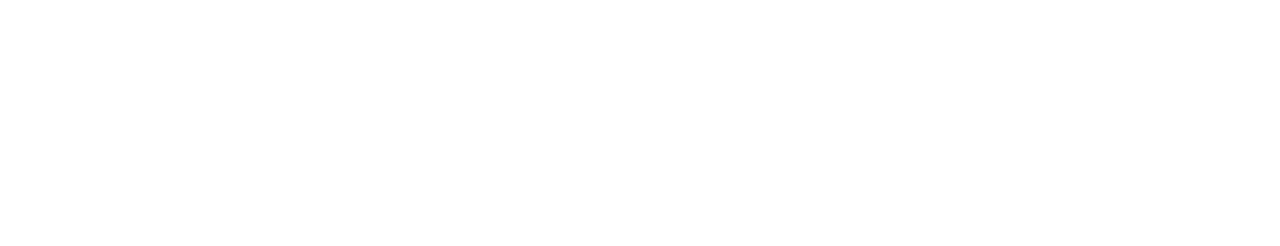
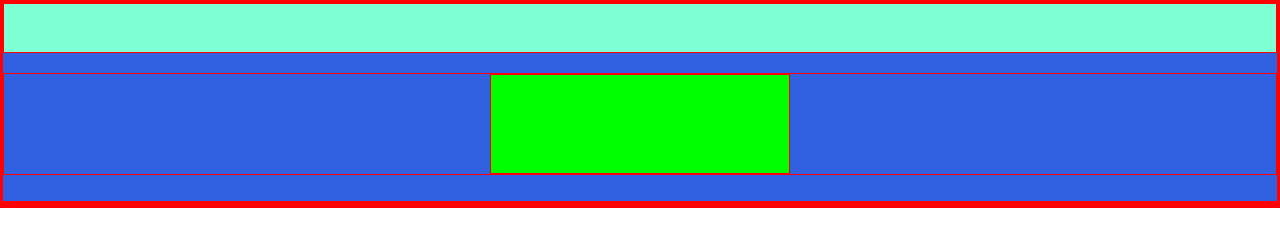
Before and after one commit to NicoloFaccio/htmlcss-struttura-discord, a plain HTML site: page index.html in a window 1280 px wide. Drawn offline with Linux system fonts and the light colour scheme.

Commit message:
working on the header

```diff
--- a/assets/css/style.css
+++ b/assets/css/style.css
@@ -1 +1,31 @@
-* {}
+* {
+    margin: 0;
+    padding: 0;
+    box-sizing: border-box;
+    border: 1px solid red;
+}
+
+header {
+    height: 200px;
+    background-color: #3161E0;
+}
+
+header nav {
+    height: 50px;
+    background-color: aquamarine;
+
+}
+
+header div {
+    width: 300px;
+    height: 100px;
+    background-color: lime;
+    text-align: center;
+    margin-block: 30p
+}
+
+.flex-container {
+    display: flex;
+    justify-content: center;
+    margin-top: 20px;
+}
--- a/index.html
+++ b/index.html
@@ -3,9 +3,26 @@
 <head>
     <meta charset="UTF-8">
     <meta name="viewport" content="width=device-width, initial-scale=1.0">
-    <title>Document</title>
+    <title>struttura discord </title>
+    <link rel="stylesheet" href="./assets/css/style.css">
 </head>
 <body>
+    <header>
+        <nav>
+        </nav>
+        <section class="flex-container">
+            <div>
 
+            </div>
+        </section>
+    </header>
+
+    <main>
+
+    </main>
+
+    <footer>
+
+    </footer>
 </body>
 </html>
```
